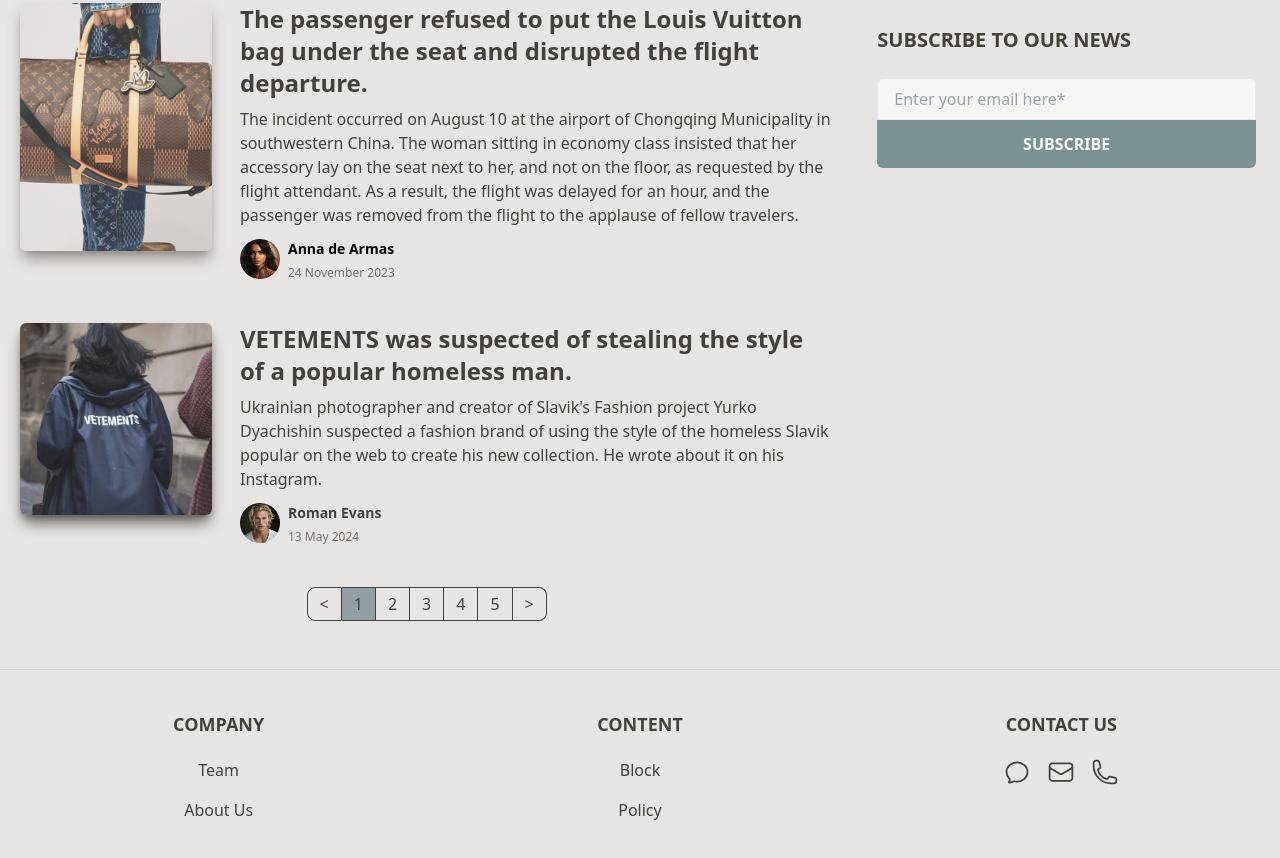
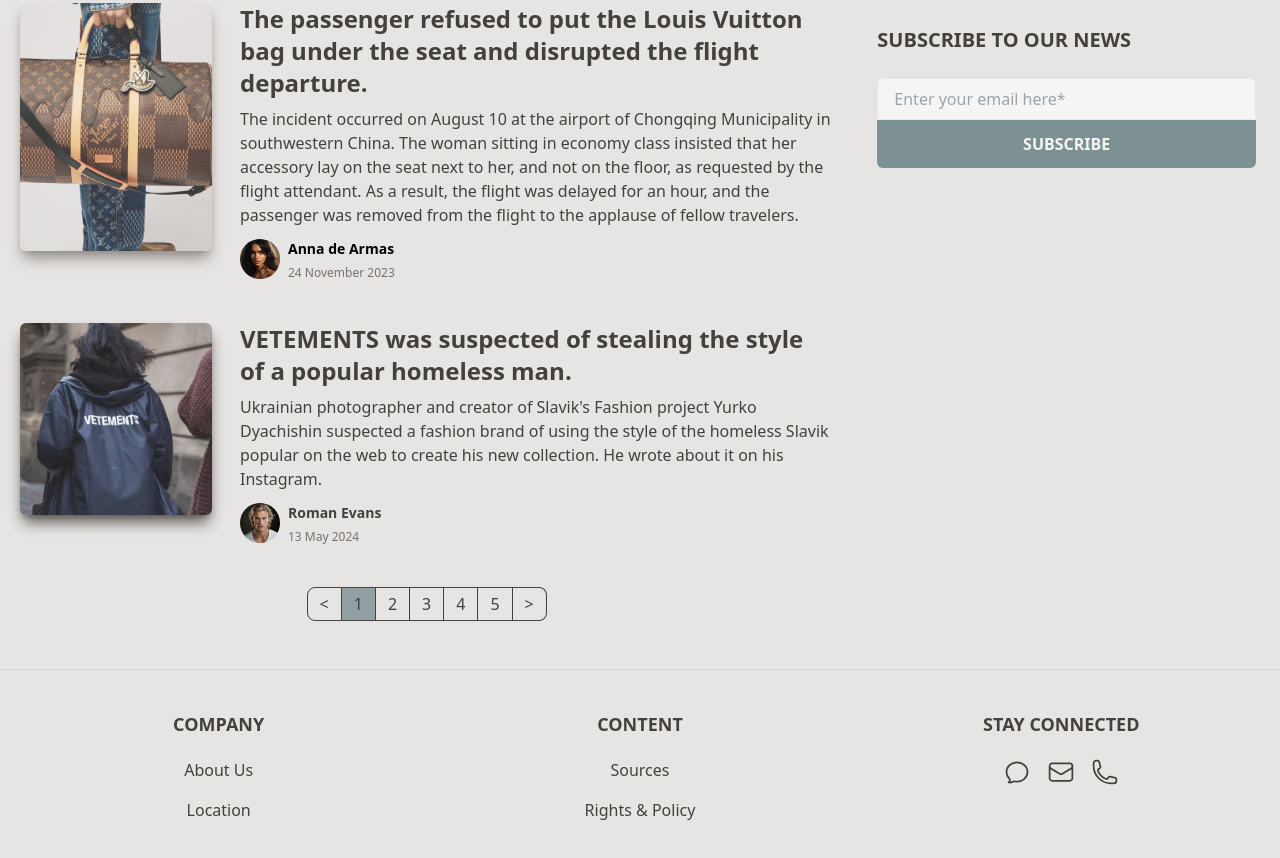
Before and after one commit to Pipchenkovaa/News-Webpage, a website: page index.html in a window 1280 px wide. Shown: the part 821-1679 px from the top of the page. Drawn offline with Linux system fonts and the light colour scheme.

Commit message:
Changed footer blocks

```diff
--- a/index.html
+++ b/index.html
@@ -238,21 +238,21 @@
 			<div class="w-full mb-5  text-center">
 				<h6 class="font-bold text-main-text text-lg mb-3 uppercase dark:text-stone-200">Company</h6>
 				<ul class="text-main-text dark:text-stone-200">
-					<li><a class="inline-block py-2 hover:underline decoration-header-btn hover:text-header-btn underline-offset-3 transition-all duration-300" href="#">Team</a></li> <!--footer>div>div>h6+ul>li*2>a[href=#]-->
-					<li><a class="inline-block py-2 hover:underline decoration-header-btn hover:text-header-btn underline-offset-3 transition-all duration-300" href="#">About Us</a></li>
+					<li><a class="inline-block py-2 hover:underline decoration-header-btn hover:text-header-btn underline-offset-3 transition-all duration-300" href="#">About Us</a></li> <!--footer>div>div>h6+ul>li*2>a[href=#]-->
+					<li><a class="inline-block py-2 hover:underline decoration-header-btn hover:text-header-btn underline-offset-3 transition-all duration-300" href="#">Location</a></li>
 				</ul>
 			</div>
 
 			<div class="w-full mb-5  text-center">
 				<h6 class="font-bold text-main-text text-lg mb-3 uppercase dark:text-stone-200">Content</h6>
 				<ul class="text-main-text dark:text-stone-200">
-					<li><a class="inline-block py-2 hover:underline decoration-header-btn hover:text-header-btn dark:hover:text-header-btn-light underline-offset-3 transition-all duration-300" href="#">Block</a></li>
-					<li><a class="inline-block py-2 hover:underline decoration-header-btn hover:text-header-btn dark:hover:text-header-btn-light underline-offset-3 transition-all duration-300" href="#">Policy</a></li>
+					<li><a class="inline-block py-2 hover:underline decoration-header-btn hover:text-header-btn dark:hover:text-header-btn-light underline-offset-3 transition-all duration-300" href="#">Sources</a></li>
+					<li><a class="inline-block py-2 hover:underline decoration-header-btn hover:text-header-btn dark:hover:text-header-btn-light underline-offset-3 transition-all duration-300" href="#">Rights & Policy</a></li>
 				</ul>
 			</div>
 
 			<div class="w-full text-center">
-				<h6 class="font-bold text-main-text text-lg mb-3 uppercase dark:text-stone-200">Contact Us</h6>
+				<h6 class="font-bold text-main-text text-lg mb-3 uppercase dark:text-stone-200">Stay Connected</h6>
 				<ul class="text-main-text flex justify-center dark:text-stone-200">
 					<li class="mr-4"><a class="inline-block py-2 hover:underline dark:hover:text-header-btn-light decoration-header-btn underline-offset-3 transition-all duration-300" href="#">
 						<svg xmlns="http://www.w3.org/2000/svg" fill="none" viewBox="0 0 24 24" stroke-width="1.5" stroke="currentColor" class="size-7">
```
